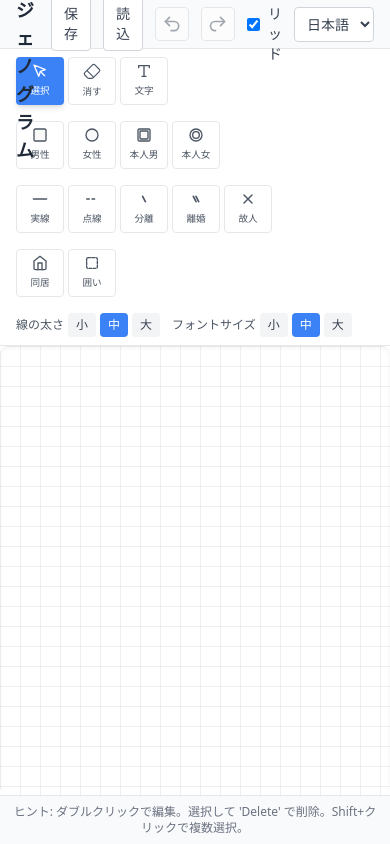
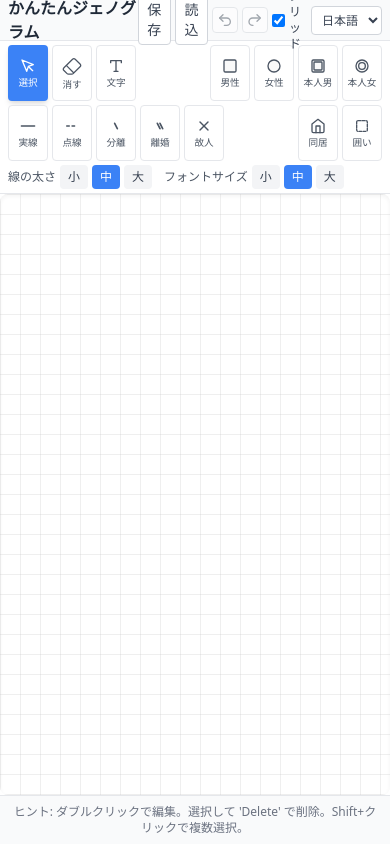
Before and after one commit to mochizukimasao/easy-genogram, a React (Vite) app: page / in a window 390 px wide. Built offline with nearby package versions, Linux system fonts and the light colour scheme.

Commit message:
feat: Improve mobile responsiveness and adjust icon/button sizes

```diff
--- a/components/Header.tsx
+++ b/components/Header.tsx
@@ -1,3 +1,4 @@
+
 import React from 'react';
 import { useLanguage } from '../contexts/LanguageContext';
 import { UndoIcon } from './icons/UndoIcon';
@@ -17,7 +18,7 @@ interface HeaderProps {
 const Button: React.FC<{onClick: () => void, children: React.ReactNode, className?: string, disabled?: boolean, title?: string}> = ({ onClick, children, className = '', disabled=false, title }) => (
     <button
         onClick={onClick}
-        className={`px-3 py-1.5 text-sm font-normal text-gray-700 bg-white border border-gray-300 rounded hover:bg-gray-50 focus:outline-none focus:ring-1 focus:ring-blue-500 disabled:bg-gray-100 disabled:cursor-not-allowed disabled:text-gray-400 ${className}`}
+        className={`px-2 py-1 text-sm font-normal text-gray-700 bg-white border border-gray-300 rounded hover:bg-gray-50 focus:outline-none focus:ring-1 focus:ring-blue-500 disabled:bg-gray-100 disabled:cursor-not-allowed disabled:text-gray-400 ${className}`}
         disabled={disabled}
         title={title}
     >
@@ -30,7 +31,7 @@ const IconButton: React.FC<{onClick: () => void, children: React.ReactNode, disa
         onClick={onClick}
         disabled={disabled}
         title={title}
-        className={`p-1.5 border rounded focus:outline-none focus:ring-1 focus:ring-blue-500 disabled:opacity-50 disabled:cursor-not-allowed ${
+        className={`p-1 border rounded focus:outline-none focus:ring-1 focus:ring-blue-500 disabled:opacity-50 disabled:cursor-not-allowed ${
             active
             ? 'bg-blue-50 text-blue-600 border-blue-300'
             : 'bg-white text-gray-600 border-gray-300 hover:bg-gray-50'
@@ -46,17 +47,17 @@ const Header: React.FC<HeaderProps> = ({ onSave, onLoad, onUndo, onRedo, canUndo
 
   return (
     <header className="bg-gray-50 border-b border-gray-200 z-20 w-full">
-      <div className="max-w-full mx-auto px-4">
-        <div className="flex justify-between items-center h-12">
-          <h1 className="text-lg font-bold text-gray-800">{t('header')}</h1>
-          <div className="flex items-center gap-3">
+      <div className="max-w-full mx-auto px-2 sm:px-4">
+        <div className="flex justify-between items-center h-10 sm:h-12">
+          <h1 className="text-base sm:text-lg font-bold text-gray-800">{t('header')}</h1>
+          <div className="flex items-center gap-1 sm:gap-3">
             <Button onClick={onSave}>{t('save')}</Button>
             <Button onClick={onLoad}>{t('load')}</Button>
             <IconButton onClick={onUndo} disabled={!canUndo} title={t('undo')}>
-                <UndoIcon className="w-5 h-5"/>
+                <UndoIcon className="w-4 h-4"/>
             </IconButton>
             <IconButton onClick={onRedo} disabled={!canRedo} title={t('redo')}>
-                <RedoIcon className="w-5 h-5"/>
+                <RedoIcon className="w-4 h-4"/>
             </IconButton>
             <div className="flex items-center">
                 <input
@@ -64,14 +65,14 @@ const Header: React.FC<HeaderProps> = ({ onSave, onLoad, onUndo, onRedo, canUndo
                     id="grid-toggle"
                     checked={isGridVisible}
                     onChange={(e) => onGridToggle(e.target.checked)}
-                    className="mr-2 rounded border-gray-300 text-blue-600 focus:ring-blue-500"
+                    className="mr-1 sm:mr-2 rounded border-gray-300 text-blue-600 focus:ring-blue-500"
                 />
-                <label htmlFor="grid-toggle" className="text-sm text-gray-700">{t('toggleGrid')}</label>
+                <label htmlFor="grid-toggle" className="text-xs sm:text-sm text-gray-700">{t('toggleGrid')}</label>
             </div>
             <select
                 value={language}
                 onChange={(e) => setLanguage(e.target.value as 'ja' | 'en')}
-                className="px-2 py-1.5 text-sm border border-gray-300 rounded bg-white text-gray-700 focus:outline-none focus:ring-1 focus:ring-blue-500"
+                className="px-1.5 py-1 text-xs sm:px-2 sm:py-1.5 border border-gray-300 rounded bg-white text-gray-700 focus:outline-none focus:ring-1 focus:ring-blue-500"
             >
                 <option value="ja">日本語</option>
                 <option value="en">EN</option>
--- a/components/Palette.tsx
+++ b/components/Palette.tsx
@@ -1,3 +1,4 @@
+
 import React from 'react';
 import { Tool, ShapeType, LineType } from '../types';
 import { MaleIcon, FemaleIcon, IndexMaleIcon, IndexFemaleIcon } from './icons/ShapeIcons';
@@ -28,14 +29,14 @@ const ToolButton: React.FC<{
 }> = ({ label, caption, tool, activeTool, onSelect, children }) => (
   <button
     onClick={() => onSelect(tool)}
-    className={`flex flex-col items-center justify-center w-12 h-12 rounded transition-all duration-200 p-1
+    className={`flex flex-col items-center justify-center w-10 h-14 rounded transition-all duration-200 p-1
         ${activeTool === tool
           ? 'bg-blue-500 text-white shadow-md'
           : 'bg-white text-gray-600 hover:bg-gray-50 border border-gray-200'}`}
     title={label}
   >
     {children}
-    <span className="text-xs mt-1" style={{ fontSize: '0.6rem' }}>{caption}</span>
+    <span className="text-[0.6rem] mt-1 leading-none">{caption}</span>
   </button>
 );
 
@@ -56,8 +57,8 @@ const ControlButton: React.FC<{
 const Palette: React.FC<PaletteProps> = ({ activeTool, onToolSelect, lineThickness, onLineThicknessChange, fontSize, onFontSizeChange }) => {
   const { t } = useLanguage();
   return (
-    <div className="bg-white border-b border-gray-200 px-4 py-2">
-      <div className="flex items-center justify-between gap-4 flex-wrap">
+    <div className="bg-white border-b border-gray-200 px-2 py-1 sm:px-4 sm:py-2">
+      <div className="flex items-center justify-between gap-1 sm:gap-4 flex-wrap">
         {/* 基本ツール */}
         <div className="flex items-center gap-1">
           <ToolButton label={t('select')} caption={t('captionSelect')} tool="select" activeTool={activeTool} onSelect={onToolSelect}>
```
